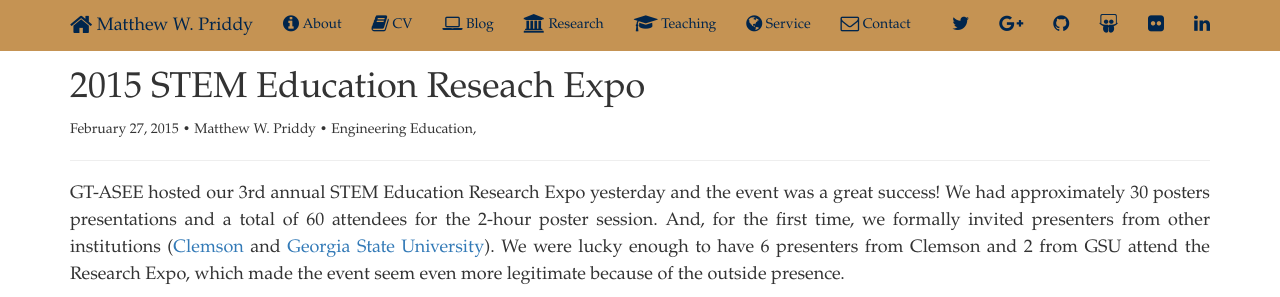
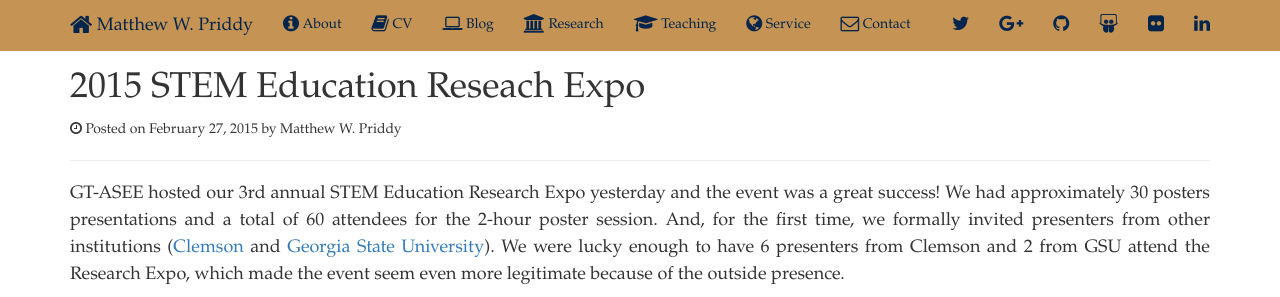
Before and after one commit to mwpriddy/mwpriddy.github.io, a Jekyll site: the page built from _posts/2015-02-26-ASEEResExpo.md, in a window 1280 px wide and 900 px high. Shown: the top 297 px of the window. Built offline with Jekyll 4.4.1, drawn with Linux system fonts in a browser that asks for light colours; nearby versions of some CDN libraries; comment, search, counter and statistics services are not loaded.

Commit message:
one line for date and author

```diff
--- a/_layouts/post.html
+++ b/_layouts/post.html
@@ -5,10 +5,12 @@ layout: default-halfslider
 <header>
   <h1 class=".page-header">{{ page.title }} <a href="{{site.gh | prepend:"https://github.com/" | append:"/tree/gh-pages/"}}{{page.path}}" >
     <span class="mega-octicon octicon-mark-github" style="cursor:pointer;" title="Markdown Source Code on Github"></span></a></h1>
-  <p class="meta">{{ page.date | date: "%B %-d, %Y" }}
-  {% if page.author %} • {{ page.author }}{% endif %}
-  {% if page.meta %} • {{ page.meta }}{% endif %}
-  {% if page.description %}{{ page.description }}{% endif %}</p>
+  <!-- <p class="meta">{{ page.date | date: "%B %-d, %Y" }}           -->
+  <!-- {% if page.author %} • {{ page.author }}{% endif %}            -->
+  <!-- {% if page.meta %} • {{ page.meta }}{% endif %}                -->
+  <!-- {% if page.description %}{{ page.description }}{% endif %}</p> -->
+
+    <p class="meta"><i class="fa fa-clock-o"></i> Posted on {{ page.date | date: "%B %-d, %Y" }} by {{ page.author }}</p>
   <hr>
 </header>
 
```
